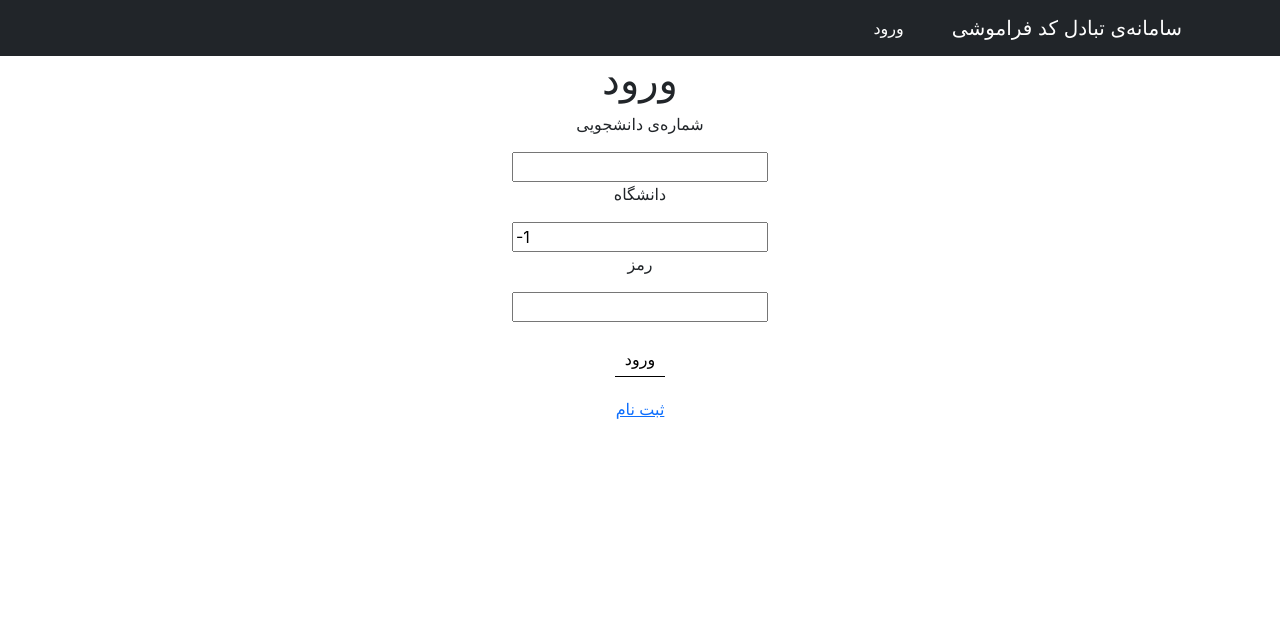
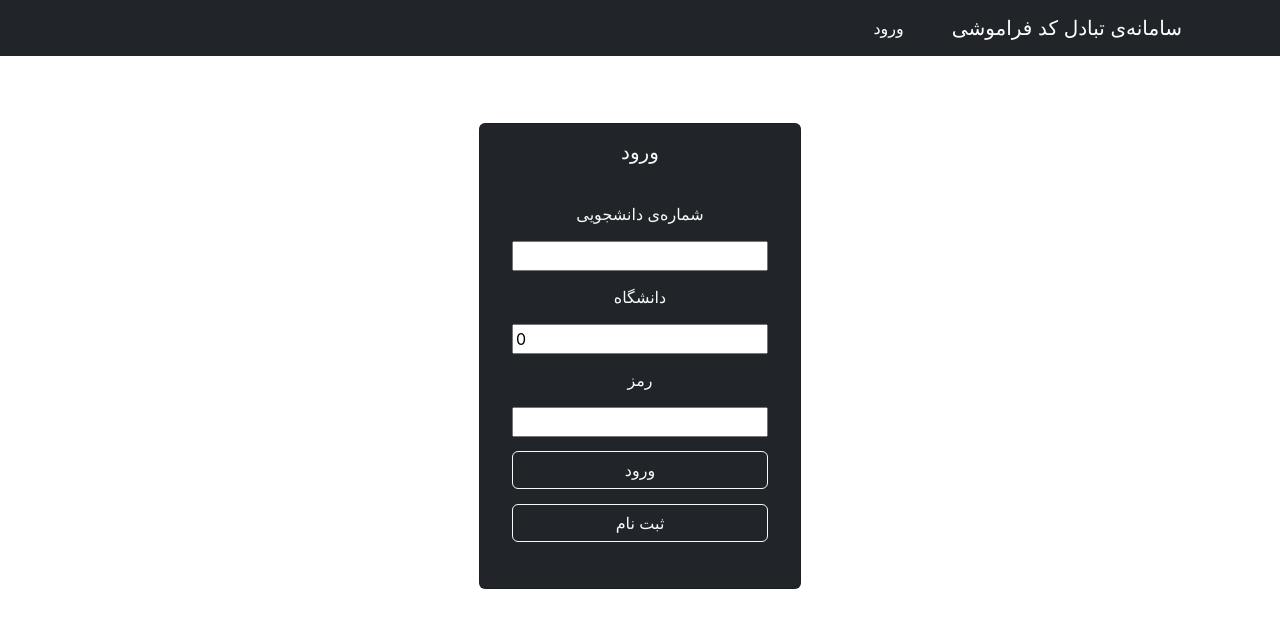
Before and after one commit to IIIphr/se_front_prj, a React (Create React App) app: page /login in a window 1280 px wide. Shown: the top 628 px of the page. Built offline with nearby package versions, Linux system fonts and the light colour scheme.

Commit message:
Login page has style now

```diff
--- a/src/Login.js
+++ b/src/Login.js
@@ -5,7 +5,9 @@ import { useState, useEffect, Fragment } from 'react';
 import { useCookies } from 'react-cookie';
 import { useNavigate, Link } from 'react-router-dom';
 import Navbarr from './Navbarr';
-import { RotatingLines } from 'react-loader-spinner';
+import Container from 'react-bootstrap/Container';
+import Card from 'react-bootstrap/Card';
+import Spinner from 'react-bootstrap/Spinner';
 
 function addMonths(date, months) {
   var d = date.getDate();
@@ -22,13 +24,13 @@ function Login() {
   const [id_input, set_id_input] = useState('');
   const [password_input, set_password_input] = useState('');
   const [is_loading, set_loading] = useState(0);
-  const [uni_input, set_uni_input] = useState(-1);
+  const [uni_input, set_uni_input] = useState(0);
   const navigate = useNavigate();
   const [cookies, setCookie] = useCookies(['user_f_name', 'user_type', 'user_uni_id', 'user_stu_id']);
 
   useEffect(() => {
-    if(user_type == null){
-      if(cookies.user_type !== "undefined" && cookies.user_type){
+    if (user_type == null) {
+      if (cookies.user_type !== "undefined" && cookies.user_type) {
         dispatch(change_f_name(cookies.user_f_name));
         dispatch(change_type(cookies.user_type));
         dispatch(change_uni_id(cookies.user_uni_id));
@@ -40,16 +42,18 @@ function Login() {
   return (
     <Fragment>
       <Navbarr />
-      <div className='login_root'>
-        <h1>ورود</h1>
-        <p className='rtl'>شماره‌ی دانشجویی</p>
+      <Container className='d-flex flex-column justify-content-center align-items-center min-vh-75'>
+        <Card bg='dark' text='light' className='d-flex flex-column text-center p-3 m-3'>
+          <Card.Title>ورود</Card.Title>
+          <Card.Body className='d-flex flex-column justify-content-evenly align-items-center min-vh-50'>
+            شماره‌ی دانشجویی
             <input type='number' id='id_input' value={id_input} onInput={e => set_id_input(e.target.value)}></input>
-        <p className='rtl'>دانشگاه</p>
+            دانشگاه
             <input type='number' id='uni_input' value={uni_input} onInput={e => set_uni_input(e.target.value)}></input>
-        <p className='rtl'>رمز</p>
+            رمز
             <input type='text' id='password_input' value={password_input} onInput={e => set_password_input(e.target.value)}></input>
             {is_loading == 0 ?
-        <button className='ui_btn' onClick={() => {
+              <button className='btn btn-outline-light text-center rtl w-100' onClick={() => {
                 set_loading(1);
                 fetch("http://localhost:4000/api/login",
                   {
@@ -62,7 +66,7 @@ function Login() {
                   })
                   .then(res => res.json())
                   .then((result) => {
-              if(result.stat == undefined){
+                    if (result.stat == undefined) {
                       dispatch(change_f_name(result.firstname));
                       dispatch(change_type("user"));
                       dispatch(change_uni_id(uni_input));
@@ -75,20 +79,18 @@ function Login() {
                       setCookie('user_type', "user", { path: '/', expires: addMonths(new Date(), 1) });
                       navigate('/profile');
                     }
-              else{
+                    else {
                       set_loading(0);
                     }
                   });
               }}>ورود</button> :
-        <RotatingLines
-          strokeColor="black"
-          strokeWidth="5"
-          animationDuration="0.75"
-          width="50"
-          visible={true}
-        />}
-        <Link to='/signup'>ثبت نام</Link>
-      </div>
+              <button className='btn btn-outline-light text-center rtl w-100' disabled>
+                <Spinner animation='border' size='sm'/>
+              </button>}
+            <Link className='btn btn-outline-light text-center rtl w-100' to='/signup'>ثبت نام</Link>
+          </Card.Body>
+        </Card>
+      </Container>
     </Fragment>
   );
 }
--- a/src/Success.js
+++ b/src/Success.js
@@ -3,7 +3,7 @@ import { Fragment } from 'react';
 import { Link } from 'react-router-dom';
 import Navbarr from './Navbarr';
 import Card from 'react-bootstrap/Card';
-import { Container } from 'react-bootstrap';
+import Container from 'react-bootstrap/Container';
 
 function Success() {
   return (
@@ -11,9 +11,8 @@ function Success() {
       <Navbarr />
       <Container className='d-flex flex-column justify-content-center align-items-center min-vh-75'>
         <Card bg='dark' text='light' className='d-flex flex-column text-center p-3 m-3'>
-          {/* <Card.Title className='text-center rtl my-5'>پرداخت موفقیت آمیز بود!</Card.Title> */}
           <Card.Body>
-          <h3 className='text-center rtl mb-5'>پرداخت موفقیت آمیز بود!</h3>
+            <h3 className='text-center rtl mb-5'>پرداخت موفقیت آمیز بود!</h3>
             <Link className='btn btn-outline-light text-center rtl' to='/'>بازگشت به صفحه‌ی اصلی</Link>
           </Card.Body>
         </Card>
```
Lines whose indentation alone changed are shown as unchanged.
